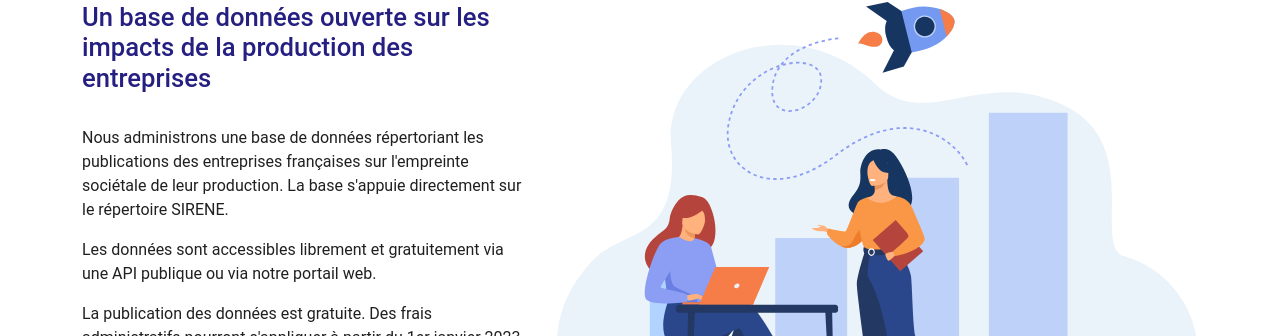
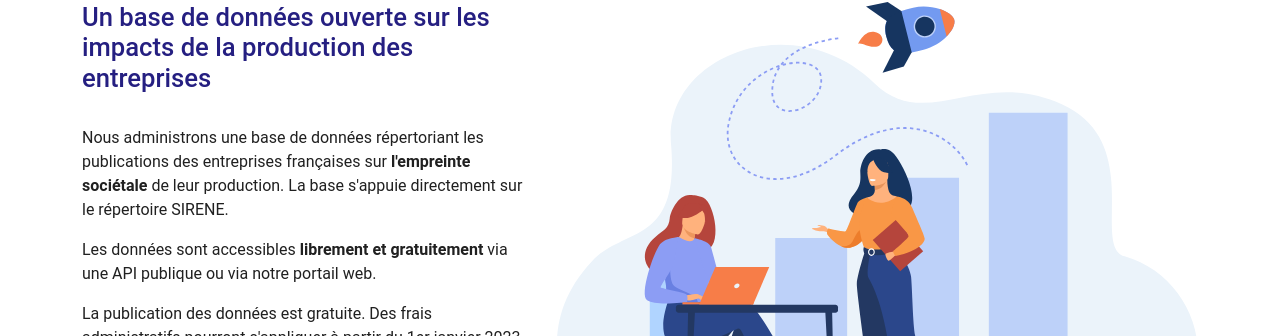
Before and after one commit to La-Societe-Nouvelle/LaSocieteNouvelle-Website, a Next.js app: page / in a window 1280 px wide. Shown: the part 1856-2192 px from the top of the page. Built offline with nearby package versions, Linux system fonts and the light colour scheme; no server answers.

Commit message:
title page home

```diff
--- a/src/pages/index.js
+++ b/src/pages/index.js
@@ -1,9 +1,8 @@
 // Components
-import Header from '../components/header'
-import Footer from '../components/footer'
+
 // Modules
-import React from 'react';
-import { Helmet } from 'react-helmet';
+import React from "react";
+import { Helmet } from "react-helmet";
 import { Button, Col, Container, Image, Row } from "react-bootstrap";
 import Graph from "../components/Graph";
 import LatestPosts from "../components/posts/LatestPosts";
@@ -11,6 +10,9 @@ import LatestPosts from "../components/posts/LatestPosts";
 const Home = () => {
   return (
     <>
+      <Helmet>
+        <title>La société Nouvelle | Accueil </title>
+      </Helmet>
       <div className="bloc-statistics py-4 bg-light">
         <Container>
           <div className="d-flex justify-content-between">
@@ -24,9 +26,7 @@ const Home = () => {
               <p className="text-center">
                 <span className="h1">2054</span> <sup> Mrd €</sup>
               </p>
-              <p className="text-center">
-                Production intérieure
-              </p>
+              <p className="text-center">Production intérieure</p>
             </div>
             <div className="statistic-item">
               <img
@@ -36,7 +36,7 @@ const Home = () => {
                 alt="co²"
               />
               <p className="text-center">
-                <span className="h1">153</span>  <sup>gCO2e/€</sup>
+                <span className="h1">153</span> <sup>gCO₂e/€</sup>
               </p>
               <p className="text-center">
                 Intensité d'émission de gaz à effet de serre
@@ -50,11 +50,9 @@ const Home = () => {
                 alt="Egalité"
               />
               <p className="text-center">
-                <span className="h1">17,9</span>  <sup>%</sup>
+                <span className="h1">17,9</span> <sup>%</sup>
               </p>
-              <p className="text-center">
-                Ecart de rémunération F/H
-              </p>
+              <p className="text-center">Ecart de rémunération F/H</p>
             </div>
           </div>
         </Container>
@@ -70,18 +68,18 @@ const Home = () => {
           <Container>
             <h2>Suivis macro-économiques</h2>
             <p>
-              Indicateurs clefs relatifs à l'empreinte sociale et environnementale de l'économie française.
+              Indicateurs clefs relatifs à l'empreinte sociale et
+              environnementale de l'économie française.
             </p>
             <Row>
               <Col>
-
                 <Graph indic={"GHG"} unit={"gCO² e"} />
               </Col>
               <Col>
                 <Graph indic={"WAT"} unit={"L"} />
               </Col>
               <Col>
-              <Graph indic={"NRG"} unit={"KJ"}/>
+                <Graph indic={"NRG"} unit={"KJ"} />
               </Col>
             </Row>
           </Container>
@@ -90,23 +88,35 @@ const Home = () => {
           <Container>
             <Row>
               <Col lg={5}>
-                <h2>Un base de données ouverte sur les impacts de la production des entreprises</h2>
+                <h2>
+                  Un base de données ouverte sur les impacts de la production
+                  des entreprises
+                </h2>
                 <p>
-                    Nous administrons une base de données répertoriant les publications
-                    des entreprises françaises sur l'empreinte sociétale de leur production.
-                    La base s'appuie directement sur le répertoire SIRENE.
+                  Nous administrons une base de données répertoriant les
+                  publications des entreprises françaises sur{" "}
+                  <b>l'empreinte sociétale</b> de leur production. La base
+                  s'appuie directement sur le répertoire SIRENE.
                 </p>
                 <p>
-                    Les données sont accessibles librement et gratuitement via une API publique ou via notre portail web.
+                  Les données sont accessibles{" "}
+                  <strong>librement et gratuitement</strong> via une API
+                  publique ou via notre portail web.
                 </p>
                 <p>
-                    La publication des données est gratuite. Des frais administratifs pourront s'appliquer à partir du 1er janvier 2023
-                    afin d'assurer la maintenance des ressources informatiques et la pérennité du service.
+                  La publication des données est gratuite. Des frais
+                  administratifs pourront s'appliquer à partir du 1er janvier
+                  2023 afin d'assurer la maintenance des ressources
+                  informatiques et la pérennité du service.
                 </p>
-                  <Button className="me-3 mt-4">
+                <Button className="me-3 mt-4" href="/portail">
                   Consulter les données
                 </Button>
-                  <Button variant="secondary" className="mt-4">
+                <Button
+                  variant="secondary"
+                  className="mt-4"
+                  href="/publier-mes-donnees"
+                >
                   Publier mes données
                 </Button>
               </Col>
@@ -120,15 +130,20 @@ const Home = () => {
           <Container>
             <h2>Mesurez l'empreinte sociétale de votre entreprise</h2>
             <p>
-              Nous mettons à disposition un outil libre pour mesurer l'empreinte de votre production sur des dimensions sociales et environnementales clefs.
-              La démarche vous permet de disposer de nouveaux ratios de performance et de participer à la construction d'une économie durable.
+              Nous mettons à disposition un outil libre pour mesurer l'empreinte
+              de votre production sur des dimensions sociales et
+              environnementales clefs. La démarche vous permet de disposer de
+              nouveaux ratios de performance et de participer à la construction
+              d'une économie durable.
             </p>
             <Row>
               <Col>
                 <div className="box">
                   <Image src="/images/performance.svg" height={80} />
-                <h3  className="h6">
-                Comprendre l'origine de ses impacts et apprécier son compte de résultats de manière plus juste et plus complète
+                  <h3 className="h6">
+                    Comprendre <strong>l'origine de ses impacts</strong> et
+                    apprécier son compte de résultats de manière plus juste et
+                    plus complète
                   </h3>
                 </div>
               </Col>
@@ -136,21 +151,30 @@ const Home = () => {
                 <div className="box">
                   <Image src="/images/sustainable.svg" height={80} />
                   <h3 className="h6">
-                Se positionner par rapport à sa branche et aux objectifs sociaux et environnementaux à atteindre pour agir à la hauteur des enjeux
+                    <b>Se positionner</b> par rapport à sa branche et aux{" "}
+                    <strong>objectifs sociaux et environnementaux</strong> à
+                    atteindre pour agir à la hauteur des enjeux
                   </h3>
                 </div>
               </Col>
               <Col>
                 <div className="box">
                   <Image src="/images/goals.svg" height={80} />
-                <h3  className="h6">
-                 Valoriser ses résultats et être identifiée comme une entreprise engagée pour la transition écologique et sociale
+                  <h3 className="h6">
+                    Valoriser ses résultats et être identifié comme une
+                    entreprise engagée pour la{" "}
+                    <strong>transition écologique et sociale</strong>
                   </h3>
                 </div>
               </Col>
             </Row>
             <p>
-              <a className="btn btn-secondary " href="https://metriz.lasocietenouvelle.org" target="_blank" rel="noreferrer">
+              <a
+                className="btn btn-secondary "
+                href="https://metriz.lasocietenouvelle.org"
+                target="_blank"
+                rel="noreferrer"
+              >
                 Utiliser l'outil <i className="bi bi-arrow-right"></i>
               </a>
             </p>
@@ -164,9 +188,7 @@ const Home = () => {
             </div>
             <div></div>
           </Container>
-
         </section>
-
       </div>
     </>
   );
```
Lines whose indentation alone changed are shown as unchanged.
